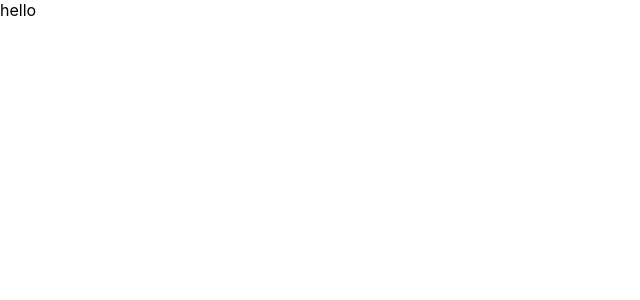
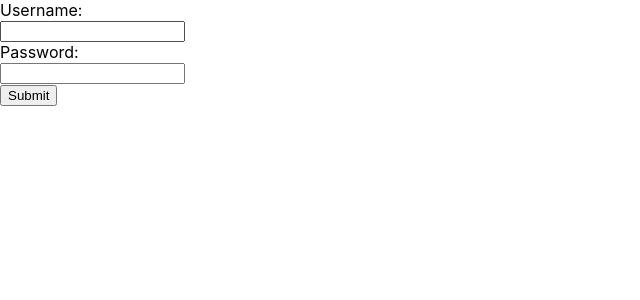
Before and after one commit to Brian-333/DearPenPal, a React (Create React App) app in the folder source/frontend/: page / in a window 1280 px wide. Shown: the top 300 px of the page, without its empty margins (0-640 px from the left). Built offline with nearby package versions, Linux system fonts and the light colour scheme.

Commit message:
Login pages

```diff
--- a/source/frontend/src/App.js
+++ b/source/frontend/src/App.js
@@ -1,11 +1,13 @@
 import { Routes, Route } from "react-router-dom";
 import LandingPage from './components/LandingPage'
+import ManagerLogin from './components/ManagerLogin'
+import PersonLogin from './components/PersonLogin'
 import './App.css';
 
 function App() {
   return (
     <Routes>
-      <Route path="/" element={ <LandingPage/> }></Route>
+      <Route path="/" element={ <PersonLogin/> }></Route>
     </Routes>
   );
 }
--- a/source/frontend/src/components/ManagerLogin.js
+++ b/source/frontend/src/components/ManagerLogin.js
@@ -1,6 +1,14 @@
 const ManagerLogin = () => {
     return (
-        <div></div>
+        <div>
+        <form>
+            <label for = "username">Username:</label><br></br>
+            <input type = "text" id = "username" name = "Username"></input><br></br>
+            <label for = "password">Password:</label><br></br>
+            <input type = "text" id = "password" name = "password"></input><br></br>
+            <input type = "submit"></input>
+        </form>
+        </div>
     )
 }
 
--- a/source/frontend/src/components/PersonLogin.js
+++ b/source/frontend/src/components/PersonLogin.js
@@ -1,6 +1,14 @@
 const PersonLogin = () => {
     return (
-        <div></div>
+        <div>
+            <form>
+                <label for = "username">Username:</label><br></br>
+                <input type = "text" id = "username" name = "Username"></input><br></br>
+                <label for = "password">Password:</label><br></br>
+                <input type = "text" id = "password" name = "password"></input><br></br>
+                <input type = "submit"></input>
+            </form>
+        </div>
     )
 }
 
```
Also changed, not shown: source/frontend/src/styles/login.css (added).
